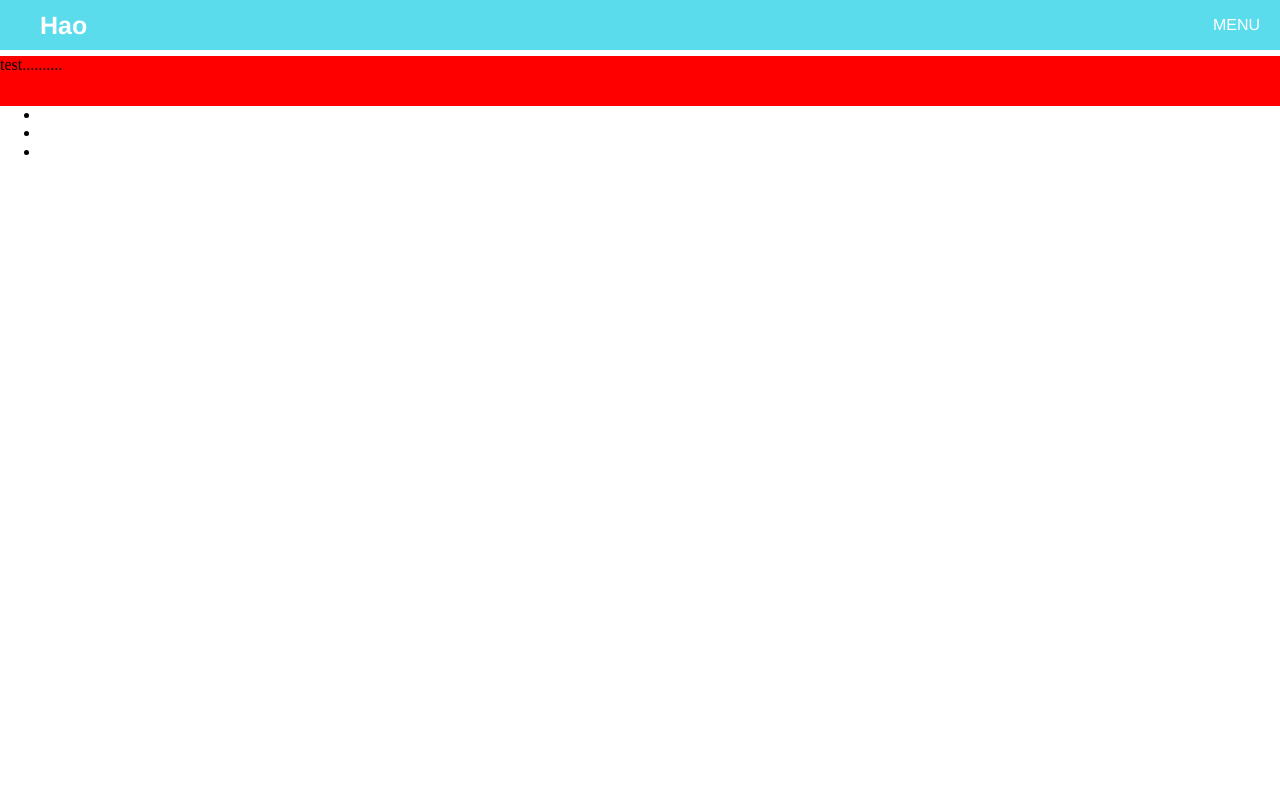
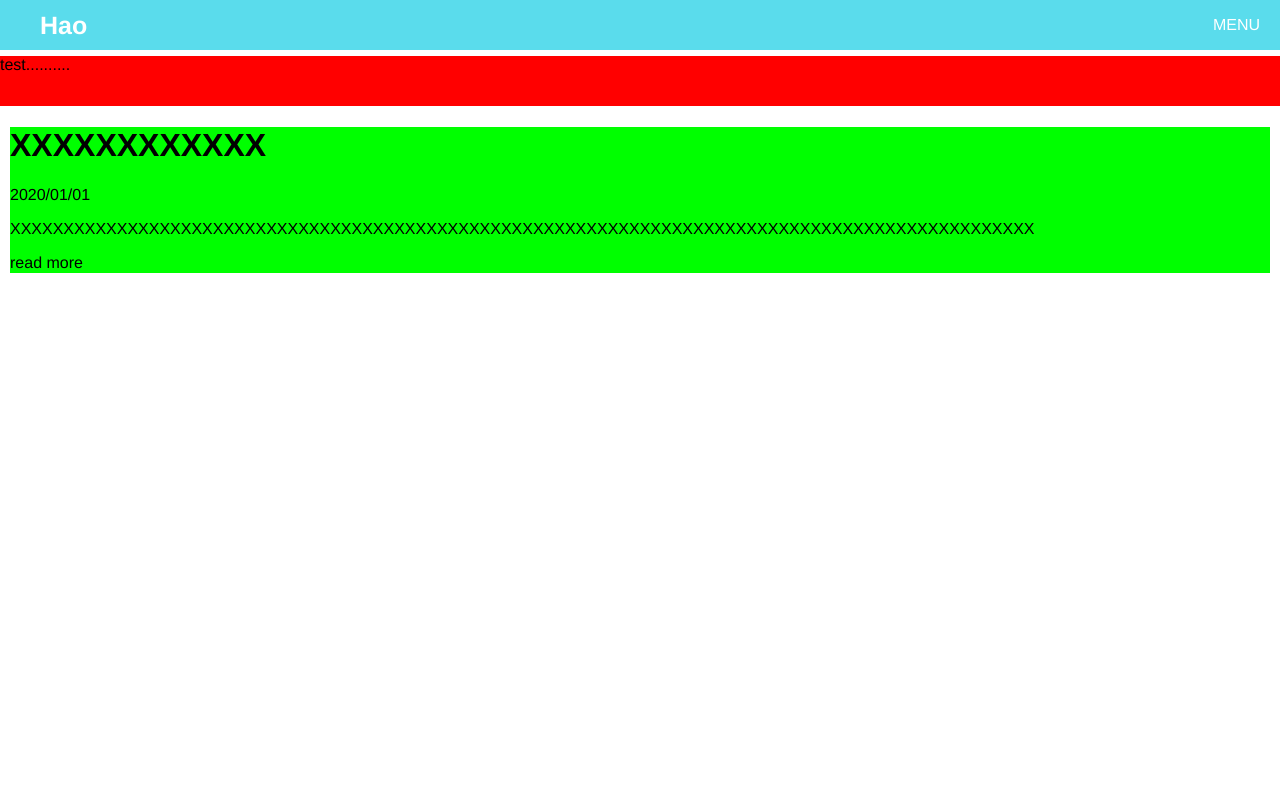
Before and after one commit to Chen-H115/Home, a plain HTML site: page blog/blog-index.html in a window 1280 px wide. Shown: the top 800 px of the page. Drawn offline with Linux system fonts and the light colour scheme.

Commit message:
1.9.1 blog index testing

```diff
--- a/blog/blog-index.html
+++ b/blog/blog-index.html
@@ -22,12 +22,17 @@
       <div class="function">
         <p>test..........</p>
       </div>
-      <div class="list">
-        <ul>
-          <li></li>
-          <li></li>
-          <li></li>
-        </ul>
+      <div class="article">
+        <article class="post">
+            <header>
+              <h1>XXXXXXXXXXXX</h1>
+              <p><time datetime="2020/01/01">2020/01/01</time></p>
+            </header>
+            <div class="lead">
+              <p>XXXXXXXXXXXXXXXXXXXXXXXXXXXXXXXXXXXXXXXXXXXXXXXXXXXXXXXXXXXXXXXXXXXXXXXXXXXXXXXXXXXXXXXXXXXXXXXX</p>
+            </div>
+            <a class="read-more">read more</a>
+        </article>
       </div>
     </div>
 
@@ -44,9 +49,9 @@
     <div class="mask"></div>
     <div id="sidebar">
       <ul>
-        <li><a href="../project/project-index.html">Project<a></li>
-        <li><a href="https://www.youtube.com/channel/UC-K_8rTxmXDwa1g9oXszp3Q?view_as=subscriber">Video<a></li>
-        <li><a href="blog-index.html">Blog<a></li>
+        <li><a href="../project/project-index.html">Project</a></li>
+        <li><a href="https://www.youtube.com/channel/UC-K_8rTxmXDwa1g9oXszp3Q?view_as=subscriber">Video</a></li>
+        <li><a href="blog-index.html">Blog</a></li>
       </ul>
     </div>
     <script type="text/javascript" src="../js/jquery-3.3.1.min.js"></script>
--- a/css/sub-pages.css
+++ b/css/sub-pages.css
@@ -57,7 +57,8 @@ nav ul li.logo
   position: relative;
   top: 40px;
   background-color: #ffffff;
-  min-height: 1000px;
+  min-height: 600px;
+  font-family: Helvetica;
 }
 
 .function
@@ -68,12 +69,18 @@ nav ul li.logo
   z-index: 0;
 }
 
-.list ul li
+.post
 {
-    text-decoration: none;
+  margin-left: 10px;
+  margin-right: 10px;
+  background-color: rgb(0,255,0);
+  word-wrap: break-word;
 }
 
-
+.lead
+{
+  max-width: 98%;
+}
 
 
 
```
Also changed, not shown: project/project-index.html (+1 -0 lines).
